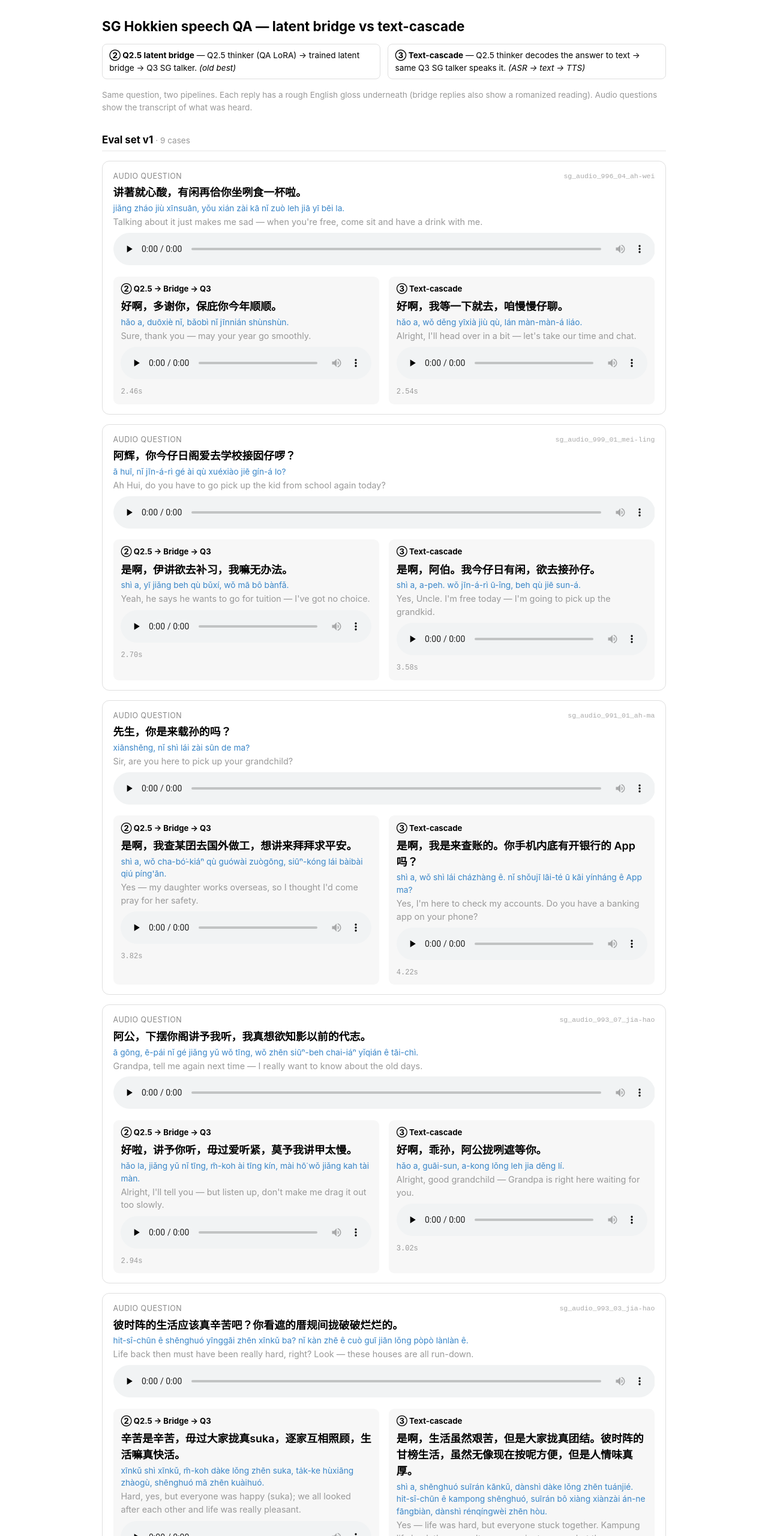
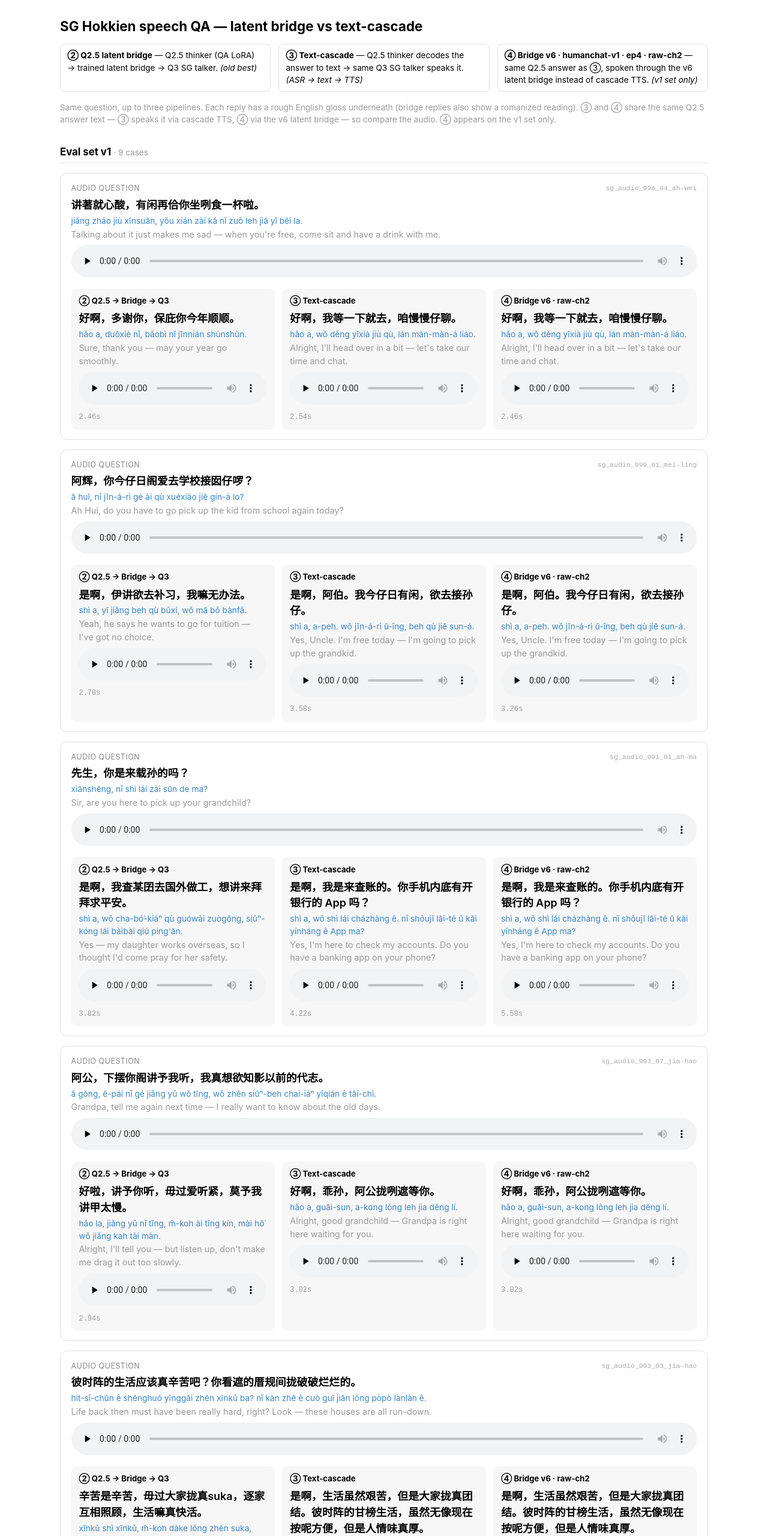
Before and after one commit to mattChrisP/omni-hokkien, a plain HTML site: page index.html in a window 1280 px wide. Shown: the part 20-2580 px from the top of the page at 60% size. Drawn offline with Linux system fonts and the light colour scheme.

Commit message:
Add ④ Bridge v6 (raw-ch2) column to v1 eval set
Third pipeline on the v1 set: bridge v6 · humanchat-v1 · ep4 · raw-ch2, from
eval_bridge_v6_humanchat_v1_ep4_rawch2. Its answer text is byte-identical to ③
(same Q2.5 answer), so ③ vs ④ is a clean acoustic A/B (cascade TTS vs the v6
latent bridge) — only the audio differs. v1 table widened to three columns; v2
unchanged (no v2 run exists for this config).

```diff
--- a/index.html
+++ b/index.html
@@ -7,7 +7,7 @@
 <style>
   :root { color-scheme: light dark; }
   body { font-family: -apple-system, BlinkMacSystemFont, "Segoe UI", Roboto, Helvetica, Arial, sans-serif;
-    max-width: 940px; margin: 0 auto; padding: 2rem 1.1rem 5rem; line-height: 1.5; }
+    max-width: 1080px; margin: 0 auto; padding: 2rem 1.1rem 5rem; line-height: 1.5; }
   h1 { font-size: 1.4rem; margin-bottom: .8rem; }
   .legend { display:flex; gap:.8rem; flex-wrap:wrap; font-size:.85rem; margin-bottom:1.6rem; }
   .legend div { border:1px solid #8884; border-radius:8px; padding:.5rem .7rem; flex:1 1 300px; }
@@ -23,7 +23,8 @@
   .qen { font-size:1.05rem; font-style:italic; }
   .qaudio { margin-top:.45rem; }
   .cols { display:grid; grid-template-columns:1fr 1fr; gap:1rem; }
-  @media (max-width:640px) { .cols { grid-template-columns:1fr; } }
+  .cols3 { display:grid; grid-template-columns:1fr 1fr 1fr; gap:.8rem; }
+  @media (max-width:760px) { .cols, .cols3 { grid-template-columns:1fr; } }
   .col { background:#8881; border-radius:9px; padding:.7rem .8rem; }
   .model { font-size:.82rem; font-weight:700; margin-bottom:.4rem; }
   .reply { margin-bottom:.5rem; }
@@ -37,12 +38,13 @@
   <div class="legend">
     <div><b>② Q2.5 latent bridge</b> — Q2.5 thinker (QA LoRA) → trained latent bridge → Q3 SG talker. <i>(old best)</i></div>
     <div><b>③ Text-cascade</b> — Q2.5 thinker decodes the answer to text → same Q3 SG talker speaks it. <i>(ASR → text → TTS)</i></div>
+    <div><b>④ Bridge v6 · humanchat-v1 · ep4 · raw-ch2</b> — same Q2.5 answer as ③, spoken through the v6 latent bridge instead of cascade TTS. <i>(v1 set only)</i></div>
   </div>
-  <p style="font-size:.85rem;color:#999;margin:-.6rem 0 1.4rem">Same question, two pipelines. Each reply has a rough English gloss underneath (bridge replies also show a romanized reading). Audio questions show the transcript of what was heard.</p>
+  <p style="font-size:.85rem;color:#999;margin:-.6rem 0 1.4rem">Same question, up to three pipelines. Each reply has a rough English gloss underneath (bridge replies also show a romanized reading). ③ and ④ share the same Q2.5 answer text — ③ speaks it via cascade TTS, ④ via the v6 latent bridge — so compare the audio. ④ appears on the v1 set only.</p>
 <h2 class="seth">Eval set v1 <span class="count">· 9 cases</span></h2>
   <div class="case">
     <div class="q"><div class="qlabel">Audio question <span class="tag">sg_audio_996_04_ah-wei</span></div><div class="han">讲著就心酸，有闲再佮你坐咧食一杯啦。</div><div class="rom">jiǎng zháo jiù xīnsuān, yǒu xián zài kā nǐ zuò leh jiā yī bēi la.</div><div class="en">Talking about it just makes me sad — when you&#x27;re free, come sit and have a drink with me.</div><div class="qaudio"><audio controls preload="none" src="samples/v1__sg_audio_996_04_ah-wei__question.wav"></audio></div></div>
-    <div class="cols">
+    <div class="cols3">
       <div class="col">
         <div class="model">② Q2.5 → Bridge → Q3</div>
         <div class="reply"><div class="han">好啊，多谢你，保庇你今年顺顺。</div><div class="rom">hǎo a, duōxiè nǐ, bǎobì nǐ jīnnián shùnshùn.</div><div class="en">Sure, thank you — may your year go smoothly.</div></div>
@@ -53,11 +55,16 @@
         <div class="reply"><div class="han">好啊，我等一下就去，咱慢慢仔聊。</div><div class="rom">hǎo a, wǒ děng yīxià jiù qù, lán màn-màn-á liáo.</div><div class="en">Alright, I&#x27;ll head over in a bit — let&#x27;s take our time and chat.</div></div>
         <audio controls preload="none" src="samples/v1__sg_audio_996_04_ah-wei__cascade.wav"></audio> <span class="dur">2.54s</span>
       </div>
+      <div class="col">
+        <div class="model">④ Bridge v6 · raw-ch2</div>
+        <div class="reply"><div class="han">好啊，我等一下就去，咱慢慢仔聊。</div><div class="rom">hǎo a, wǒ děng yīxià jiù qù, lán màn-màn-á liáo.</div><div class="en">Alright, I&#x27;ll head over in a bit — let&#x27;s take our time and chat.</div></div>
+        <audio controls preload="none" src="samples/v1__sg_audio_996_04_ah-wei__bridgev6.wav"></audio> <span class="dur">2.46s</span>
+      </div>
     </div>
   </div>
   <div class="case">
     <div class="q"><div class="qlabel">Audio question <span class="tag">sg_audio_999_01_mei-ling</span></div><div class="han">阿辉，你今仔日阁爱去学校接囡仔啰？</div><div class="rom">ā huī, nǐ jīn-á-rì gé ài qù xuéxiào jiē gín-á lo?</div><div class="en">Ah Hui, do you have to go pick up the kid from school again today?</div><div class="qaudio"><audio controls preload="none" src="samples/v1__sg_audio_999_01_mei-ling__question.wav"></audio></div></div>
-    <div class="cols">
+    <div class="cols3">
       <div class="col">
         <div class="model">② Q2.5 → Bridge → Q3</div>
         <div class="reply"><div class="han">是啊，伊讲欲去补习，我嘛无办法。</div><div class="rom">shì a, yī jiǎng beh qù bǔxí, wǒ mā bô bànfǎ.</div><div class="en">Yeah, he says he wants to go for tuition — I&#x27;ve got no choice.</div></div>
@@ -68,11 +75,16 @@
         <div class="reply"><div class="han">是啊，阿伯。我今仔日有闲，欲去接孙仔。</div><div class="rom">shì a, a-peh. wǒ jīn-á-rì ū-îng, beh qù jiē sun-á.</div><div class="en">Yes, Uncle. I&#x27;m free today — I&#x27;m going to pick up the grandkid.</div></div>
         <audio controls preload="none" src="samples/v1__sg_audio_999_01_mei-ling__cascade.wav"></audio> <span class="dur">3.58s</span>
       </div>
+      <div class="col">
+        <div class="model">④ Bridge v6 · raw-ch2</div>
+        <div class="reply"><div class="han">是啊，阿伯。我今仔日有闲，欲去接孙仔。</div><div class="rom">shì a, a-peh. wǒ jīn-á-rì ū-îng, beh qù jiē sun-á.</div><div class="en">Yes, Uncle. I&#x27;m free today — I&#x27;m going to pick up the grandkid.</div></div>
+        <audio controls preload="none" src="samples/v1__sg_audio_999_01_mei-ling__bridgev6.wav"></audio> <span class="dur">3.26s</span>
+      </div>
     </div>
   </div>
   <div class="case">
     <div class="q"><div class="qlabel">Audio question <span class="tag">sg_audio_991_01_ah-ma</span></div><div class="han">先生，你是来载孙的吗？</div><div class="rom">xiānshēng, nǐ shì lái zài sūn de ma?</div><div class="en">Sir, are you here to pick up your grandchild?</div><div class="qaudio"><audio controls preload="none" src="samples/v1__sg_audio_991_01_ah-ma__question.wav"></audio></div></div>
-    <div class="cols">
+    <div class="cols3">
       <div class="col">
         <div class="model">② Q2.5 → Bridge → Q3</div>
         <div class="reply"><div class="han">是啊，我查某囝去国外做工，想讲来拜拜求平安。</div><div class="rom">shì a, wǒ cha-bó͘-kiáⁿ qù guówài zuògōng, siūⁿ-kóng lái bàibài qiú píng&#x27;ān.</div><div class="en">Yes — my daughter works overseas, so I thought I&#x27;d come pray for her safety.</div></div>
@@ -83,11 +95,16 @@
         <div class="reply"><div class="han">是啊，我是来查账的。你手机内底有开银行的 App 吗？</div><div class="rom">shì a, wǒ shì lái cházhàng ê. nǐ shǒujī lāi-té ū kāi yínháng ê App ma?</div><div class="en">Yes, I&#x27;m here to check my accounts. Do you have a banking app on your phone?</div></div>
         <audio controls preload="none" src="samples/v1__sg_audio_991_01_ah-ma__cascade.wav"></audio> <span class="dur">4.22s</span>
       </div>
+      <div class="col">
+        <div class="model">④ Bridge v6 · raw-ch2</div>
+        <div class="reply"><div class="han">是啊，我是来查账的。你手机内底有开银行的 App 吗？</div><div class="rom">shì a, wǒ shì lái cházhàng ê. nǐ shǒujī lāi-té ū kāi yínháng ê App ma?</div><div class="en">Yes, I&#x27;m here to check my accounts. Do you have a banking app on your phone?</div></div>
+        <audio controls preload="none" src="samples/v1__sg_audio_991_01_ah-ma__bridgev6.wav"></audio> <span class="dur">5.58s</span>
+      </div>
     </div>
   </div>
   <div class="case">
     <div class="q"><div class="qlabel">Audio question <span class="tag">sg_audio_993_07_jia-hao</span></div><div class="han">阿公，下摆你阁讲予我听，我真想欲知影以前的代志。</div><div class="rom">ā gōng, ē-pái nǐ gé jiǎng yǔ wǒ tīng, wǒ zhēn siūⁿ-beh chai-iáⁿ yǐqián ê tāi-chì.</div><div class="en">Grandpa, tell me again next time — I really want to know about the old days.</div><div class="qaudio"><audio controls preload="none" src="samples/v1__sg_audio_993_07_jia-hao__question.wav"></audio></div></div>
-    <div class="cols">
+    <div class="cols3">
       <div class="col">
         <div class="model">② Q2.5 → Bridge → Q3</div>
         <div class="reply"><div class="han">好啦，讲予你听，毋过爱听紧，莫予我讲甲太慢。</div><div class="rom">hǎo la, jiǎng yǔ nǐ tīng, m̄-koh ài tīng kín, mài hō͘ wǒ jiǎng kah tài màn.</div><div class="en">Alright, I&#x27;ll tell you — but listen up, don&#x27;t make me drag it out too slowly.</div></div>
@@ -98,11 +115,16 @@
         <div class="reply"><div class="han">好啊，乖孙，阿公拢咧遮等你。</div><div class="rom">hǎo a, guāi-sun, a-kong lǒng leh jia děng lí.</div><div class="en">Alright, good grandchild — Grandpa is right here waiting for you.</div></div>
         <audio controls preload="none" src="samples/v1__sg_audio_993_07_jia-hao__cascade.wav"></audio> <span class="dur">3.02s</span>
       </div>
+      <div class="col">
+        <div class="model">④ Bridge v6 · raw-ch2</div>
+        <div class="reply"><div class="han">好啊，乖孙，阿公拢咧遮等你。</div><div class="rom">hǎo a, guāi-sun, a-kong lǒng leh jia děng lí.</div><div class="en">Alright, good grandchild — Grandpa is right here waiting for you.</div></div>
+        <audio controls preload="none" src="samples/v1__sg_audio_993_07_jia-hao__bridgev6.wav"></audio> <span class="dur">3.02s</span>
+      </div>
     </div>
   </div>
   <div class="case">
     <div class="q"><div class="qlabel">Audio question <span class="tag">sg_audio_993_03_jia-hao</span></div><div class="han">彼时阵的生活应该真辛苦吧？你看遮的厝规间拢破破烂烂的。</div><div class="rom">hit-sî-chūn ê shēnghuó yīnggāi zhēn xīnkǔ ba? nǐ kàn zhē ê cuò guī jiān lǒng pòpò lànlàn ê.</div><div class="en">Life back then must have been really hard, right? Look — these houses are all run-down.</div><div class="qaudio"><audio controls preload="none" src="samples/v1__sg_audio_993_03_jia-hao__question.wav"></audio></div></div>
-    <div class="cols">
+    <div class="cols3">
       <div class="col">
         <div class="model">② Q2.5 → Bridge → Q3</div>
         <div class="reply"><div class="han">辛苦是辛苦，毋过大家拢真suka，逐家互相照顾，生活嘛真快活。</div><div class="rom">xīnkǔ shì xīnkǔ, m̄-koh dàke lǒng zhēn suka, ta̍k-ke hùxiāng zhàogù, shēnghuó mā zhēn kuàihuó.</div><div class="en">Hard, yes, but everyone was happy (suka); we all looked after each other and life was really pleasant.</div></div>
@@ -113,11 +135,16 @@
         <div class="reply"><div class="han">是啊，生活虽然艰苦，但是大家拢真团结。彼时阵的甘榜生活，虽然无像现在按呢方便，但是人情味真厚。</div><div class="rom">shì a, shēnghuó suīrán kānkǔ, dànshì dàke lǒng zhēn tuánjié. hit-sî-chūn ê kampong shēnghuó, suīrán bô xiàng xiànzài án-ne fāngbiàn, dànshì rénqíngwèi zhēn hòu.</div><div class="en">Yes — life was hard, but everyone stuck together. Kampung life back then wasn&#x27;t as convenient as now, but the neighbourly bonds were strong.</div></div>
         <audio controls preload="none" src="samples/v1__sg_audio_993_03_jia-hao__cascade.wav"></audio> <span class="dur">8.46s</span>
       </div>
+      <div class="col">
+        <div class="model">④ Bridge v6 · raw-ch2</div>
+        <div class="reply"><div class="han">是啊，生活虽然艰苦，但是大家拢真团结。彼时阵的甘榜生活，虽然无像现在按呢方便，但是人情味真厚。</div><div class="rom">shì a, shēnghuó suīrán kānkǔ, dànshì dàke lǒng zhēn tuánjié. hit-sî-chūn ê kampong shēnghuó, suīrán bô xiàng xiànzài án-ne fāngbiàn, dànshì rénqíngwèi zhēn hòu.</div><div class="en">Yes — life was hard, but everyone stuck together. Kampung life back then wasn&#x27;t as convenient as now, but the neighbourly bonds were strong.</div></div>
+        <audio controls preload="none" src="samples/v1__sg_audio_993_03_jia-hao__bridgev6.wav"></audio> <span class="dur">8.70s</span>
+      </div>
     </div>
   </div>
   <div class="case">
     <div class="q"><div class="qlabel">Audio question <span class="tag">sg_audio_998_01_ah-hui</span></div><div class="han">美玲，今暗欲食啥物？楼下小贩中心有啥好呷？</div><div class="rom">Mei-Ling, kim-àm beh jiā siáⁿ-mih? lâu-ē sió-fàn tiong-sim ū siáⁿ hó jiā?</div><div class="en">Mei Ling, what shall we eat tonight? What&#x27;s good at the hawker centre downstairs?</div><div class="qaudio"><audio controls preload="none" src="samples/v1__sg_audio_998_01_ah-hui__question.wav"></audio></div></div>
-    <div class="cols">
+    <div class="cols3">
       <div class="col">
         <div class="model">② Q2.5 → Bridge → Q3</div>
         <div class="reply"><div class="han">我无所谓啦，看你爱食啥。彼间肉脞面排甲真长，我无爱排队。</div><div class="rom">wǒ bô só͘-uī la, khòaⁿ nǐ ài jiā siáⁿ. hit kan bah-chhò-mī pái kah zhēn cháng, wǒ bô ài páiduì.</div><div class="en">I don&#x27;t mind — up to you. That bak chor mee stall has a really long queue though, and I don&#x27;t feel like queuing.</div></div>
@@ -128,11 +155,16 @@
         <div class="reply"><div class="han">阿嬷，食饱未？你想欲食清淡的，抑是想欲食重口味的？</div><div class="rom">a-má, jiā-pá-bōe? lí siūⁿ-beh jiā qīngdàn ê, iah-sī siūⁿ-beh jiā zhòng kǒuwèi ê?</div><div class="en">Grandma, have you eaten? Do you want something light, or something with stronger flavours?</div></div>
         <audio controls preload="none" src="samples/v1__sg_audio_998_01_ah-hui__cascade.wav"></audio> <span class="dur">4.70s</span>
       </div>
+      <div class="col">
+        <div class="model">④ Bridge v6 · raw-ch2</div>
+        <div class="reply"><div class="han">阿嬷，食饱未？你想欲食清淡的，抑是想欲食重口味的？</div><div class="rom">a-má, jiā-pá-bōe? lí siūⁿ-beh jiā qīngdàn ê, iah-sī siūⁿ-beh jiā zhòng kǒuwèi ê?</div><div class="en">Grandma, have you eaten? Do you want something light, or something with stronger flavours?</div></div>
+        <audio controls preload="none" src="samples/v1__sg_audio_998_01_ah-hui__bridgev6.wav"></audio> <span class="dur">6.30s</span>
+      </div>
     </div>
   </div>
   <div class="case">
     <div class="q"><div class="qlabel">Text question <span class="tag">en_text_00</span></div><div class="qen">I have a headache, what should I do?</div></div>
-    <div class="cols">
+    <div class="cols3">
       <div class="col">
         <div class="model">② Q2.5 → Bridge → Q3</div>
         <div class="reply"><div class="han">汝去给医生看，叫医生开药予你。</div><div class="rom">lí qù kā yīshēng khòaⁿ, jiào yīshēng kāi yào yǔ nǐ.</div><div class="en">Go see a doctor and have him prescribe you some medicine.</div></div>
@@ -143,11 +175,16 @@
         <div class="reply"><div class="han">哎哟，敢是食着伤风药无有效？你有发烧无？</div><div class="rom">āi-yo, kám-sī jiā-tio̍h shāngfēng yào bô yǒuxiào? lí ū fāshāo bô?</div><div class="en">Oh dear — could it be the cold medicine isn&#x27;t working? Do you have a fever?</div></div>
         <audio controls preload="none" src="samples/v1__en_text_00__cascade.wav"></audio> <span class="dur">3.74s</span>
       </div>
+      <div class="col">
+        <div class="model">④ Bridge v6 · raw-ch2</div>
+        <div class="reply"><div class="han">哎哟，敢是食着伤风药无有效？你有发烧无？</div><div class="rom">āi-yo, kám-sī jiā-tio̍h shāngfēng yào bô yǒuxiào? lí ū fāshāo bô?</div><div class="en">Oh dear — could it be the cold medicine isn&#x27;t working? Do you have a fever?</div></div>
+        <audio controls preload="none" src="samples/v1__en_text_00__bridgev6.wav"></audio> <span class="dur">3.42s</span>
+      </div>
     </div>
   </div>
   <div class="case">
     <div class="q"><div class="qlabel">Text question <span class="tag">en_text_01</span></div><div class="qen">Can you recommend something nice to eat for dinner?</div></div>
-    <div class="cols">
+    <div class="cols3">
       <div class="col">
         <div class="model">② Q2.5 → Bridge → Q3</div>
         <div class="reply"><div class="han">好啊，我知影有一间真出名，你欲食啥？</div><div class="rom">hǎo a, wǒ chai-iáⁿ ū yī jiān zhēn chūmíng, nǐ beh jiā siáⁿ?</div><div class="en">Sure, I know a really famous place — what do you want to eat?</div></div>
@@ -158,11 +195,16 @@
         <div class="reply"><div class="han">好啊，你想食清淡抑是重口味的？</div><div class="rom">hǎo a, lí siūⁿ-jiā qīngdàn iah-sī zhòng kǒuwèi ê?</div><div class="en">Sure — would you like something light, or something with stronger flavours?</div></div>
         <audio controls preload="none" src="samples/v1__en_text_01__cascade.wav"></audio> <span class="dur">2.78s</span>
       </div>
+      <div class="col">
+        <div class="model">④ Bridge v6 · raw-ch2</div>
+        <div class="reply"><div class="han">好啊，你想食清淡抑是重口味的？</div><div class="rom">hǎo a, lí siūⁿ-jiā qīngdàn iah-sī zhòng kǒuwèi ê?</div><div class="en">Sure — would you like something light, or something with stronger flavours?</div></div>
+        <audio controls preload="none" src="samples/v1__en_text_01__bridgev6.wav"></audio> <span class="dur">2.62s</span>
+      </div>
     </div>
   </div>
   <div class="case">
     <div class="q"><div class="qlabel">Text question <span class="tag">en_text_02</span></div><div class="qen">How was your day today?</div></div>
-    <div class="cols">
+    <div class="cols3">
       <div class="col">
         <div class="model">② Q2.5 → Bridge → Q3</div>
         <div class="reply"><div class="han">无啥物，去楼下咖啡店食饭，顺紲去makan。</div><div class="rom">bô siáⁿ-mih, qù lâu-ē ka-pi-tiàm jiā-pn̄g, sūn-sòa qù makan.</div><div class="en">Nothing much — went to the kopitiam downstairs to eat, grabbed some food (makan) while I was at it.</div></div>
@@ -172,6 +214,11 @@
         <div class="model">③ Text-cascade</div>
         <div class="reply"><div class="han">Not bad, just busy with work. How about you?</div></div>
         <audio controls preload="none" src="samples/v1__en_text_02__cascade.wav"></audio> <span class="dur">2.62s</span>
+      </div>
+      <div class="col">
+        <div class="model">④ Bridge v6 · raw-ch2</div>
+        <div class="reply"><div class="han">Not bad, just busy with work. How about you?</div></div>
+        <audio controls preload="none" src="samples/v1__en_text_02__bridgev6.wav"></audio> <span class="dur">2.54s</span>
       </div>
     </div>
   </div>
```
Also changed, not shown: 10 other files.
